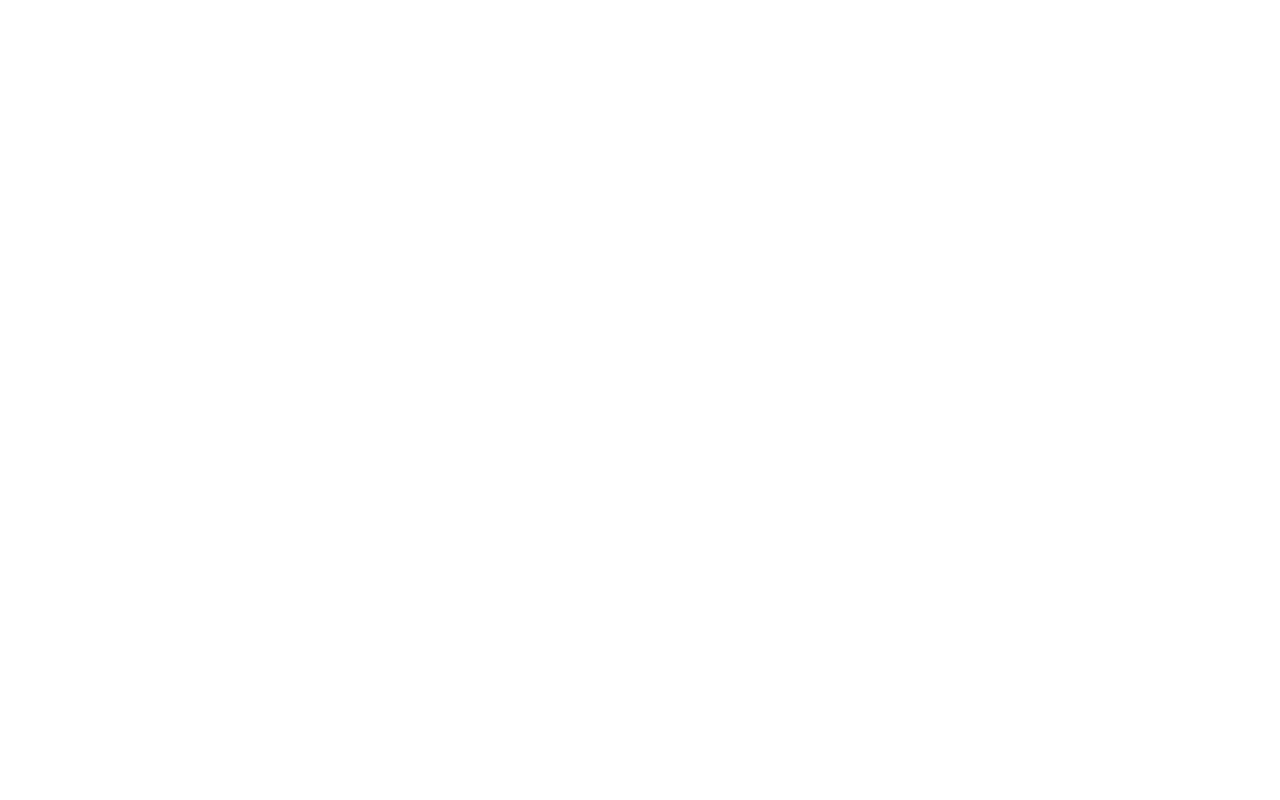
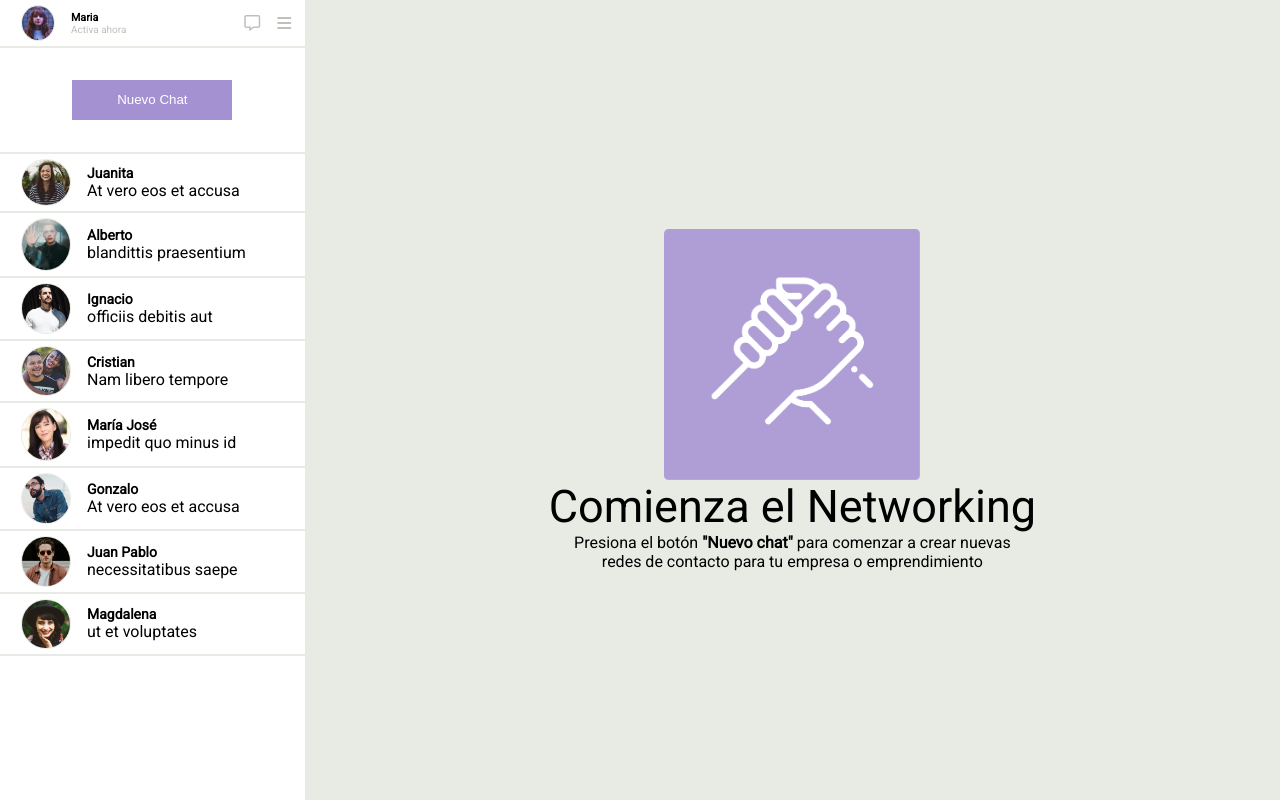
Before and after one commit to mdcabezas/desafio_mod02_01, a plain HTML site: page index.html in a window 1280 px wide. Drawn offline with Linux system fonts and the light colour scheme.

Commit message:
feat: add images and styles

```diff
--- /dev/null
+++ b/assets/css/style.css
@@ -0,0 +1,119 @@
+* {
+    margin: 0;
+    padding: 0;
+}
+
+.container {
+    display: flex;
+    justify-content: space-between;
+    height: 100vh;
+}
+
+.container__contacts {
+    display: flex;
+    flex-direction: column;
+    width: 25rem;
+}
+
+.contact-active {
+    display: flex;
+    justify-content: flex-start;
+    align-items: center;
+    border-bottom: 2px solid #e8ebe4;
+    padding: 5px 5px;
+}
+
+.contact-active__img {
+    border-radius: 50%;
+    border: 1px solid #e8ebe4;
+    width: 2rem;
+    margin: 0 1rem 0 1rem;
+}
+
+.contact-active__name {
+    font-family: 'Roboto';
+}
+
+.contact-active__message {
+    font-family: 'Roboto';
+    font-size: 10px;
+    color: #bec1bb;
+}
+
+.contact-active__icon {
+    display: flex;
+    width: 4rem;
+    color: #bec1bb;
+    margin-left: auto;
+    justify-content: space-around;
+}
+
+.button {
+    text-align: center;
+    border-bottom: 2px solid #e8ebe4;
+    padding: 2rem 2rem;
+}
+
+.button__text {
+    background-color: #a491d2;
+    color: #fff;
+    border: none;
+    padding: 0.5rem 0.5rem;
+    width: 10rem;
+    height: 2.5rem;
+}
+
+.button__text:hover {
+    background-color: #cdc3e6;
+}
+
+.button__text:focus {
+    background-color: #bec1bb;
+}
+
+.contact {
+    display: flex;
+    align-items: center;
+    border-bottom: 2px solid #e8ebe4;
+    padding: 5px 5px;
+}
+
+.contact__img {
+    border-radius: 50%;
+    border: 1px solid #e8ebe4;
+    width: 3rem;
+    margin: 0 1rem 0 1rem;
+}
+
+.contact__name {
+    font-family: 'Roboto';
+    font-size: 14px;
+}
+
+.contact__message {
+    font-family: 'Roboto';
+}
+
+.container__principal {
+    display: flex;
+    flex-direction: column;
+    align-items: center;
+    justify-content: center;
+    width: 100%;
+    background-color: #e8ebe4;
+}
+
+.principal__title {
+    font-family: 'Roboto';
+    font-size: 45px;
+}
+
+.principal__image {
+    width: 16rem;
+}
+
+.principal__comment {
+    font-family: 'Roboto';
+    width: 30rem;
+    text-align: center;
+}
--- a/index.html
+++ b/index.html
@@ -1,12 +1,109 @@
 <!DOCTYPE html>
 <html lang="es">
+
 <head>
     <meta charset="UTF-8">
     <meta http-equiv="X-UA-Compatible" content="IE=edge">
     <meta name="viewport" content="width=device-width, initial-scale=1.0">
+    <link href='https://fonts.googleapis.com/css?family=Roboto' rel='stylesheet'>
+    <link href='https://fonts.googleapis.com/css?family=Open Sans' rel='stylesheet'>
+    <link rel="stylesheet" href="https://cdnjs.cloudflare.com/ajax/libs/font-awesome/6.2.0/css/all.min.css">
+    <link rel="stylesheet" href="./assets/css/style.css">
     <title>Contact_Me</title>
 </head>
+
 <body>
+    <div class="container">
+        <div class="container__contacts">
 
+            <div class="contact-active">
+                <img class="contact-active__img" src="./assets/img/maria.jpg" alt="maria">
+                <div class="contact-active__text">
+                    <h6 class="contact-active__name">Maria</h6>
+                    <p class="contact-active__message">Activa ahora</p>
+                </div>
+                <div class="contact-active__icon">
+                    <i class="contact-active_imessage fa-regular fa-message"></i>
+                    <i class="contact-active_ibars fa-solid fa-bars"></i>
+                </div>
+            </div>
+
+            <div class="button">
+                <button class="button__text">Nuevo Chat</button>
+            </div>
+
+            <div class="contact">
+                <img class="contact__img" src="./assets/img/juanita.jpg" alt="juanita">
+                <div class="contact__text">
+                    <h6 class="contact__name">Juanita</h6>
+                    <p class="contact__message">At vero eos et accusa</p>
+                </div>
+            </div>
+
+            <div class="contact">
+                <img class="contact__img" src="./assets/img/alberto.jpg" alt="alberto">
+                <div class="contact__text">
+                    <h6 class="contact__name">Alberto</h6>
+                    <p class="contact__message">blandittis praesentium</p>
+                </div>
+            </div>
+
+            <div class="contact">
+                <img class="contact__img" src="./assets/img/ignacio.jpg" alt="ignacio">
+                <div class="contact__text">
+                    <h6 class="contact__name">Ignacio</h6>
+                    <p class="contact__message">officiis debitis aut</p>
+                </div>
+            </div>
+
+            <div class="contact">
+                <img class="contact__img" src="./assets/img/cristian.jpg" alt="cristian">
+                <div class="contact__text">
+                    <h6 class="contact__name">Cristian</h6>
+                    <p class="contact__message">Nam libero tempore</p>
+                </div>
+            </div>
+
+            <div class="contact">
+                <img class="contact__img" src="./assets/img/mariajose.jpg" alt="mariajose">
+                <div class="contact__text">
+                    <h6 class="contact__name">María José</h6>
+                    <p class="contact__message">impedit quo minus id</p>
+                </div>
+            </div>
+
+            <div class="contact">
+                <img class="contact__img" src="./assets/img/gonzalo.jpg" alt="gonzalo">
+                <div class="contact__text">
+                    <h6 class="contact__name">Gonzalo</h6>
+                    <p class="contact__message">At vero eos et accusa</p>
+                </div>
+            </div>
+
+            <div class="contact">
+                <img class="contact__img" src="./assets/img/juanpablo.jpg" alt="juanpablo">
+                <div class="contact__text">
+                    <h6 class="contact__name">Juan Pablo</h6>
+                    <p class="contact__message">necessitatibus saepe</p>
+                </div>
+            </div>
+
+            <div class="contact">
+                <img class="contact__img" src="./assets/img/magdalena.jpg" alt="magdalena">
+                <div class="contact__text">
+                    <h6 class="contact__name">Magdalena</h6>
+                    <p class="contact__message">ut et voluptates</p>
+                </div>
+            </div>
+
+        </div>
+        <div class="container__principal">
+            <img class="principal__image" src="./assets/img/hand.png" alt="hand">
+            <div class="principal__title">Comienza el Networking</div>
+            <div class="principal__comment">Presiona el botón <b>"Nuevo chat"</b> para comenzar a crear nuevas redes de
+                contacto para tu empresa o emprendimiento</div>
+        </div>
+    </div>
 </body>
+
 </html>
```
Also changed, not shown: assets/img/alberto.jpg (added), assets/img/cristian.jpg (added), assets/img/gonzalo.jpg (added), assets/img/hand.png (added), assets/img/ignacio.jpg (added), assets/img/juanita.jpg (added), assets/img/juanpablo.jpg (added), assets/img/magdalena.jpg (added), assets/img/maria.jpg (added), assets/img/mariajose.jpg (added).
